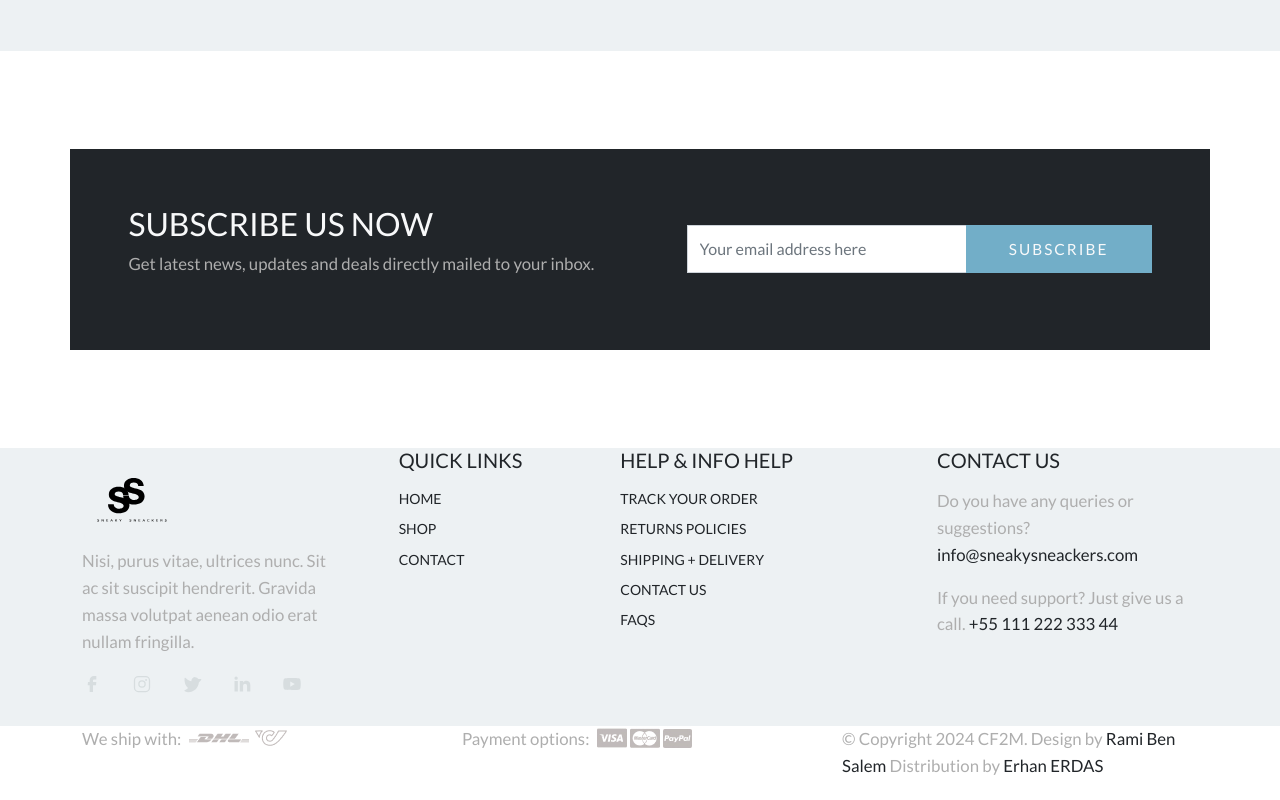
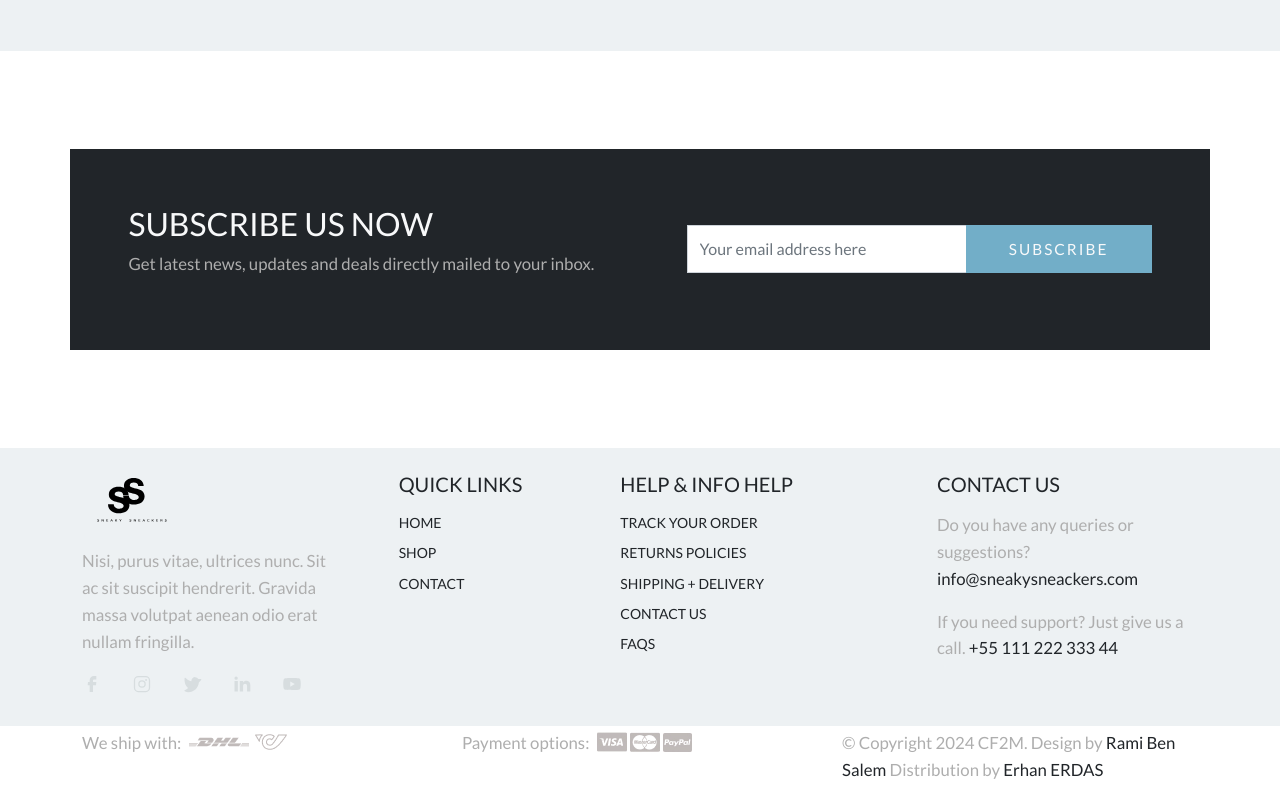
Before and after one commit to erdaserhan/SNEAKY-SNEAKER, a plain HTML site: page index.html in a window 1280 px wide. Shown: the part 2243-3043 px from the top of the page. Drawn offline with nearby package versions, Linux system fonts and the light colour scheme.

Commit message:
small changes

```diff
--- a/index.html
+++ b/index.html
@@ -473,7 +473,7 @@
                   </div>
                 </div>
               </div>
-              <div class="col-lg-2 col-sm-6 pb-3">
+              <div class="col-lg-2 col-sm-6 pt-4">
                 <div class="footer-menu text-uppercase">
                   <h5 class="widget-title pb-2">Quick Links</h5>
                   <ul class="menu-list list-unstyled text-uppercase">
@@ -489,7 +489,7 @@
                   </ul>
                 </div>
               </div>
-              <div class="col-lg-3 col-sm-6 pb-3">
+              <div class="col-lg-3 col-sm-6 pt-4">
                 <div class="footer-menu text-uppercase">
                   <h5 class="widget-title pb-2">Help & Info Help</h5>
                   <ul class="menu-list list-unstyled">
@@ -511,7 +511,7 @@
                   </ul>
                 </div>
               </div>
-              <div class="col-lg-3 col-sm-6 pb-3">
+              <div class="col-lg-3 col-sm-6 pt-4">
                 <div class="footer-menu contact-item">
                   <h5 class="widget-title text-uppercase pb-2">Contact Us</h5>
                   <p>Do you have any queries or suggestions? <a href="mailto:">info@sneakysneackers.com</a>
@@ -527,7 +527,7 @@
     </footer>
     <div id="footer-bottom">
       <div class="container">
-        <div class="row d-flex flex-wrap justify-content-between">
+        <div class="row d-flex flex-wrap justify-content-between mt-1">
           <div class="col-md-4 col-sm-6">
             <div class="Shipping d-flex">
               <p>We ship with:</p>
```
